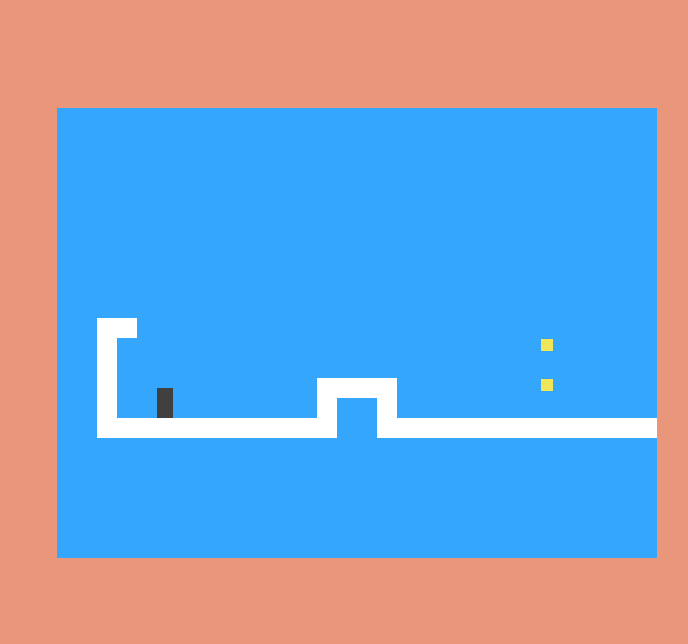
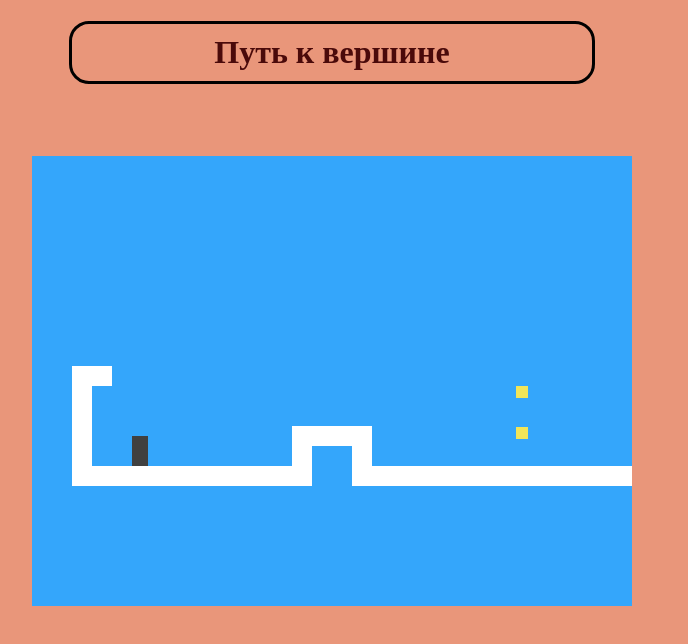
Before and after one commit to Daniil-Vankevich/Platformer_game, a plain HTML site: page 16_game_ref/index.html in a window 1280 px wide. Shown: the whole page, without its empty margins (426-1114 px from the left). Drawn offline with Linux system fonts and the light colour scheme.

Commit message:
оптимизация управления + заголовок с названием игры "ПУть к вершине"

```diff
--- a/16_game_ref/code/chapter/16_game.js
+++ b/16_game_ref/code/chapter/16_game.js
@@ -308,10 +308,13 @@ Player.prototype.update = function(time, state, keys) {
   if (!state.level.touches(movedY, this.size, "wall")) {
     pos = movedY;
   }
-    else if ((keys.w && ySpeed > 0) || (keys.W && ySpeed > 0) || (keys.ArrowUp && ySpeed > 0)) {
+  else if ((keys.w || keys.W || keys.ArrowUp) && ySpeed > 0) {
     ySpeed = -jumpSpeed;
   }
-    else {
+  // else if ((keys.w && ySpeed > 0) || (keys.W && ySpeed > 0) || (keys.ArrowUp && ySpeed > 0)) {
+  //   ySpeed = -jumpSpeed;
+  // }
+  else {
     ySpeed = 0;
   }
   return new Player(pos, new Vec(xSpeed, ySpeed));
--- a/16_game_ref/css/game.css
+++ b/16_game_ref/css/game.css
@@ -38,6 +38,16 @@ body {
   background-color: darksalmon;
 }
 
+h1 {
+	text-align: center;
+	border: 3px solid #000;
+	width: 500px;
+	margin-left: 487px;
+	color:rgb(74, 10, 10);
+	border-radius: 20px;
+	padding: 10px;
+}
+
 .background    { background: rgb(52, 166, 251);
                  table-layout: fixed;
                  border-spacing: 0;   }
@@ -54,8 +64,8 @@ body {
   max-width: 600px;
   max-height: 450px;
   position: relative;
-  top: 100px;
-  left: 475px;
+  top: 50px;
+  left: 450px;
 
 }
 
--- a/16_game_ref/index.html
+++ b/16_game_ref/index.html
@@ -6,9 +6,12 @@
 
 <body>
 
+  <h1>Путь к вершине</h1>
+
 	<div id="preloader">
 		<img src="./preloader_platformer/please-wait.gif">
 	</div>
+
 
   <script>
 
```
